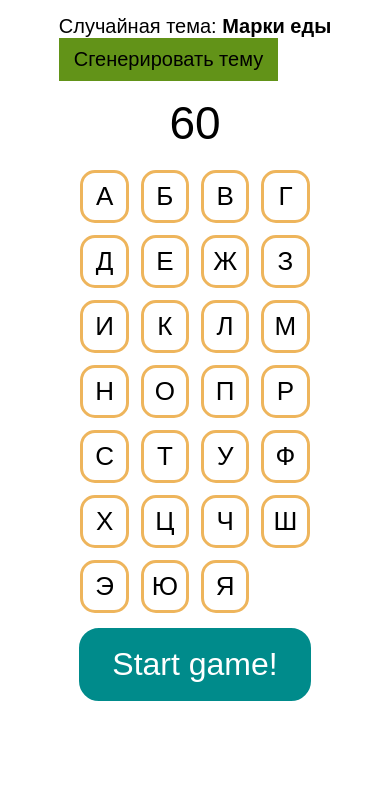
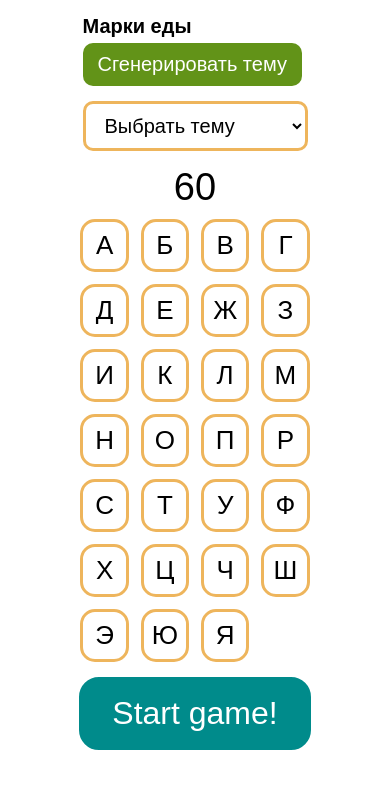
Before and after one commit to NastyaHisak/Word-game, a plain HTML site: page index.html in a window 390 px wide. Both pictures are taken after a click on the button "Сгенерировать тему". Drawn offline with Linux system fonts and the light colour scheme.

Commit message:
added selector and restart

```diff
--- a/index.html
+++ b/index.html
@@ -13,9 +13,9 @@
 <div class="wrapper">
 
     <div class="theme">
-        <h1 class="theme-title">Случайная тема: <span id="random-word"></span></h1>
+        <div class="theme-title" id="random-word">Сгенерируйте тему</div>
         <button class="theme-btn" id="generate-button">Сгенерировать тему</button>
-<!--        <button class="theme-btn" id="replace-button">Заменить тему</button>-->
+        <select class="theme-btn" name="theme" id="select-button"></select>
     </div>
 
     <div class="timer" id="timer">
@@ -52,6 +52,7 @@
         <div class="word">Я</div>
     </div>
     <button class="start" id="start">Start game!</button>
+    <button class="start start-hidden" id="re-start">Restart</button>
 </div>
 
 <script src="js/main.js"></script>
--- a/js/main.js
+++ b/js/main.js
@@ -1,6 +1,9 @@
 // Таймер
 const start = document.getElementById('start');
+const reStart = document.getElementById('re-start');
 start.addEventListener("click", () => {
+    start.classList.add('start-hidden');
+    reStart.classList.remove('start-hidden');
     const timerElement = document.getElementById('timer');
     let seconds = 60;
     let interval = setInterval(function () {
@@ -11,13 +14,22 @@ start.addEventListener("click", () => {
             clearInterval(interval);
             alert('Game over!');
             location.reload();
+            start.classList.remove('start-hidden');
+            reStart.classList.add('start-hidden');
+
         }
 
     }, 1000);
 });
 
+// Рестарт
+reStart.addEventListener('click', () => {
+    location.reload();
+});
+
+
 // Клик по букве
-function clickWord(){
+function clickWord() {
     const words = document.querySelectorAll('.word');
 
     words.forEach(word => {
@@ -28,12 +40,16 @@ function clickWord(){
 }
 
 
-// Генератор рандомных слов
+//
 const themes = ["Города Беларуси", "Город мира", "Реки", "Озера", "Страны",
     "Футбольные клубы", "Марки машин", "Одежда", "Бренды", "Фрукты и овощи",
     "Марки еды", "Породы собак/котов", "Животные", "Профессии", "Актёры", "Певцы"];
 
+
+// Генератор рандомных слов
 let currentWord = "";
+let generateButton = document.getElementById("generate-button");
+let randomWord = document.getElementById("random-word");
 
 function getRandomWord() {
     const randomIndex = Math.floor(Math.random() * themes.length);
@@ -42,20 +58,29 @@ function getRandomWord() {
 
 function displayRandomWord() {
     currentWord = getRandomWord();
-    document.getElementById("random-word").innerText = currentWord;
+    randomWord.innerText = currentWord;
 }
 
-document.getElementById("generate-button").addEventListener("click", displayRandomWord);
+generateButton.addEventListener("click", displayRandomWord);
 
-// document.getElementById("replace-button").addEventListener("click", () => {
-//     if (currentWord) {
-//         let newWord;
-//         do {
-//             newWord = getRandomWord();
-//         } while (newWord === currentWord); // Убедитесь, что новое слово отличается от текущего
-//         currentWord = newWord;
-//         document.getElementById("random-word").innerText = currentWord;
-//     } else {
-//         alert("Сначала сгенерируйте слово!");
-//     }
-// });
+// Выбрать тему
+let select = document.getElementById('select-button');
+
+function createSelectBrands(themes) {
+    let html = '<option>Выбрать тему</option>';
+    themes.forEach(theme => {
+        html += `<option value="${theme}">${theme}</option>`;
+    });
+    select.innerHTML = html;
+    return select;
+}
+
+createSelectBrands(themes);
+
+//
+select.addEventListener('change', () => {
+    let selectedValue = select.value;
+    if (selectedValue) {
+        randomWord.innerText = selectedValue;
+    }
+})
--- a/styles/styles.css
+++ b/styles/styles.css
@@ -7,7 +7,7 @@
     align-items: center;
 }
 .timer{
-    font-size: 46px;
+    font-size: 38px;
     margin-bottom: 20px;
 }
 .theme{
@@ -15,14 +15,20 @@
 }
 .theme-title{
     font-size: 20px;
-}
-.theme-title span{
     font-weight: 700;
+    margin-bottom: 5px;
 }
 .theme-btn{
     font-size: 20px;
     padding: 10px 15px;
     margin-bottom: 15px;
+    border-radius: 10px;
+    color: white;
+}
+#select-button{
+    color: black;
+    max-width: 225px;
+    border: 3px solid #eeb55c;
 }
 #generate-button{
     background: #629318;
@@ -38,6 +44,9 @@
     background: darkcyan;
     color: white;
     border-radius: 20px;
+}
+.start-hidden{
+    display: none;
 }
 .container{
     display: grid;
@@ -60,6 +69,12 @@
     pointer-events: none;
 }
 @media screen and (max-width: 561px) {
+    .theme{
+        max-width: 225px;
+    }
+    .timer{
+        margin-bottom: 10px;
+    }
     .container{
         grid-template-columns: repeat(4, 1fr);
         gap: 12px;
```
